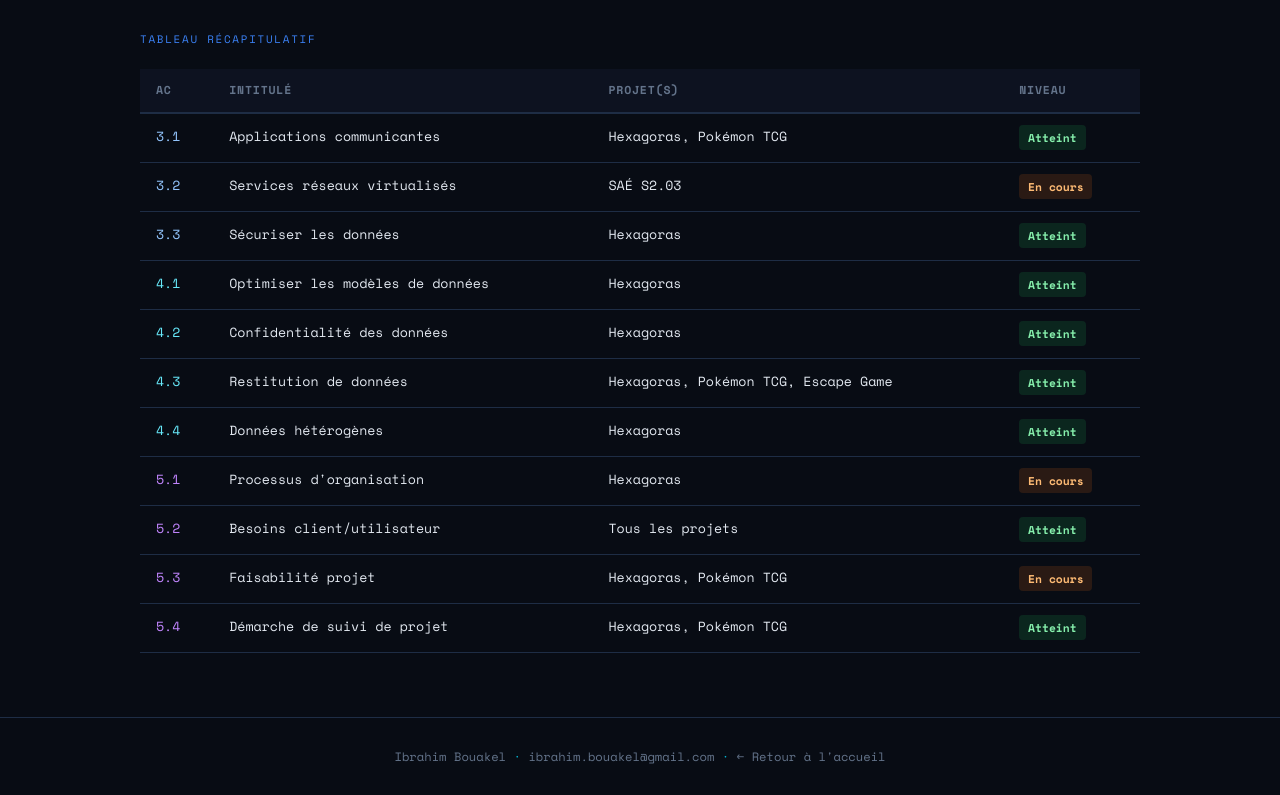
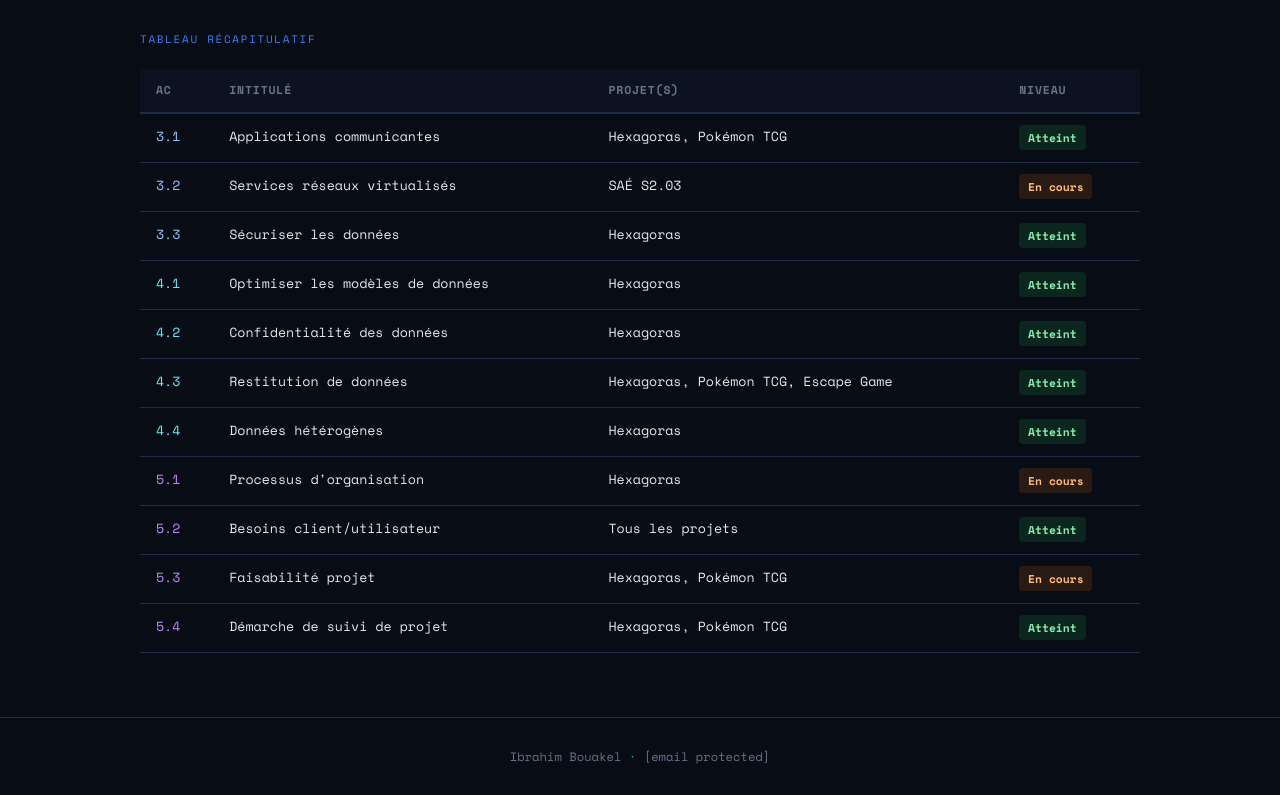
Before and after one commit to bouakeli/portfolio, a plain HTML site: page competences.html in a window 1280 px wide. Shown: the part 3388-4183 px from the top of the page. Drawn offline with nearby package versions, Linux system fonts and the light colour scheme.

Commit message:
Update competences.html

```diff
--- a/competences.html
+++ b/competences.html
@@ -240,9 +240,8 @@
 
 <footer>
   <p>Ibrahim Bouakel <span class="dot">·</span>
-    <a href="mailto:ibrahim.bouakel@gmail.com">ibrahim.bouakel@gmail.com</a>
-    <span class="dot">·</span>
-    <a href="index.html">← Retour à l'accueil</a>
+    <a href="/cdn-cgi/l/email-protection#a8c1cadac9c0c1c586cac7ddc9c3cdc4e8cfc5c9c1c486cbc7c5"><span class="__cf_email__" data-cfemail="553c3727343d3c387b373a20343e3039153238343c397b363a38">[email&#160;protected]</span></a>
+
   </p>
 </footer>
 
```
